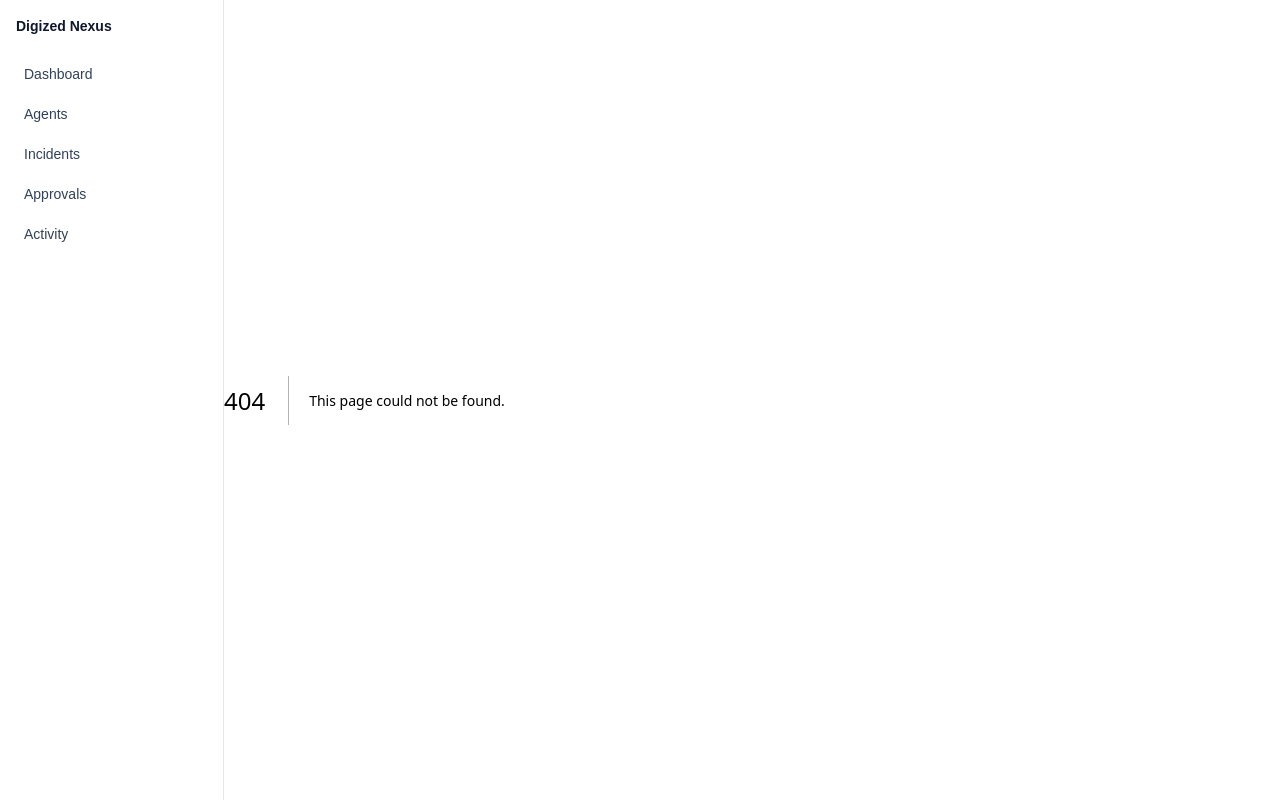
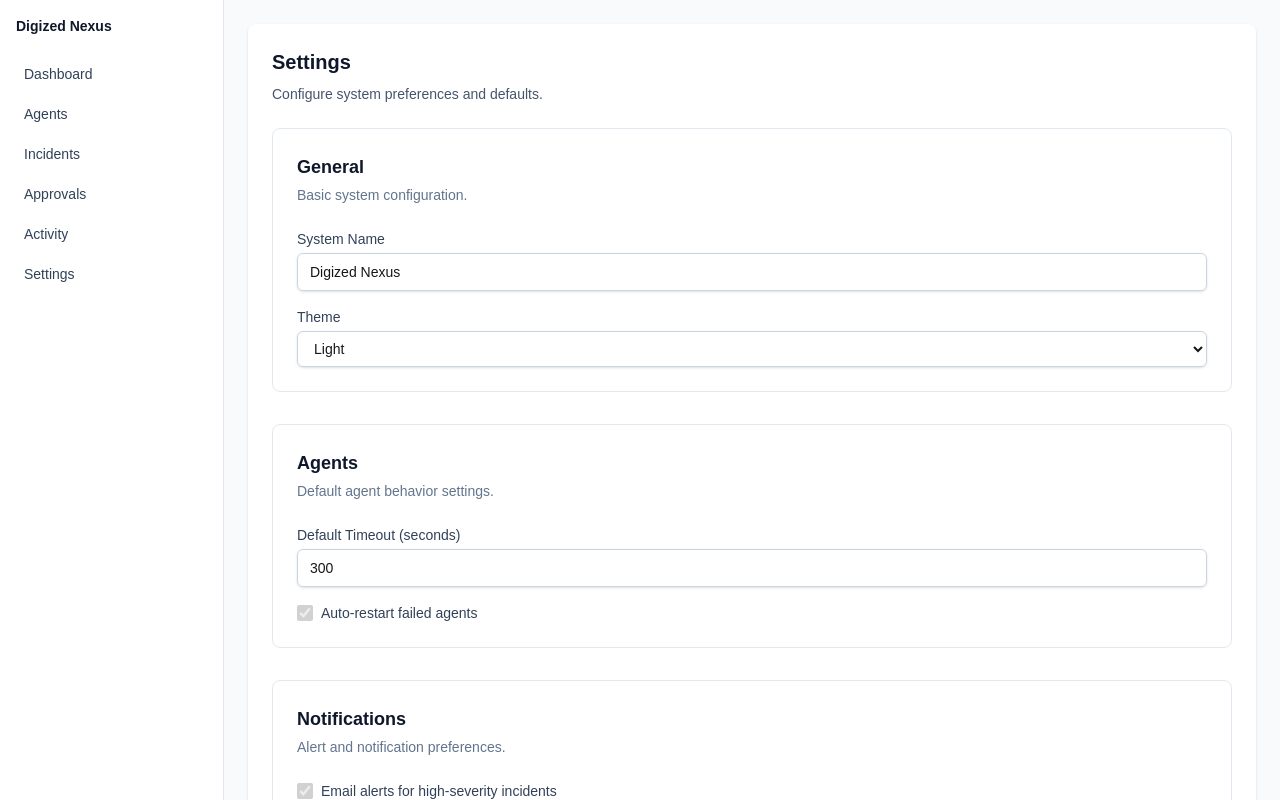
Before and after one commit to zanaknt/digized_nexus, a Next.js app in the folder digized-nexus/: page /settings in a window 1280 px wide. Before the commit this address had no page. Shown: the top 800 px of the page. Built offline with nearby package versions, Linux system fonts and the light colour scheme.

Commit message:
feat: add settings page skeleton with placeholder sections

```diff
--- /dev/null
+++ b/digized-nexus/app/settings/page.tsx
@@ -0,0 +1,108 @@
+import PageShell from "@/src/components/layout/PageShell";
+
+export default function SettingsPage() {
+  return (
+    <PageShell
+      title="Settings"
+      subtitle="Configure system preferences and defaults."
+    >
+      <div className="space-y-8">
+        <section className="rounded-lg border border-slate-200 bg-white p-6">
+          <h2 className="text-lg font-semibold text-slate-900">General</h2>
+          <p className="mt-1 text-sm text-slate-500">
+            Basic system configuration.
+          </p>
+          <div className="mt-6 space-y-4">
+            <div>
+              <label className="block text-sm font-medium text-slate-700">
+                System Name
+              </label>
+              <input
+                type="text"
+                defaultValue="Digized Nexus"
+                className="mt-1 block w-full rounded-md border border-slate-300 px-3 py-2 text-sm shadow-sm focus:border-slate-500 focus:outline-none"
+                disabled
+              />
+            </div>
+            <div>
+              <label className="block text-sm font-medium text-slate-700">
+                Theme
+              </label>
+              <select
+                className="mt-1 block w-full rounded-md border border-slate-300 px-3 py-2 text-sm shadow-sm focus:border-slate-500 focus:outline-none"
+                disabled
+              >
+                <option>Light</option>
+                <option>Dark</option>
+              </select>
+            </div>
+          </div>
+        </section>
+
+        <section className="rounded-lg border border-slate-200 bg-white p-6">
+          <h2 className="text-lg font-semibold text-slate-900">Agents</h2>
+          <p className="mt-1 text-sm text-slate-500">
+            Default agent behavior settings.
+          </p>
+          <div className="mt-6 space-y-4">
+            <div>
+              <label className="block text-sm font-medium text-slate-700">
+                Default Timeout (seconds)
+              </label>
+              <input
+                type="number"
+                defaultValue="300"
+                className="mt-1 block w-full rounded-md border border-slate-300 px-3 py-2 text-sm shadow-sm focus:border-slate-500 focus:outline-none"
+                disabled
+              />
+            </div>
+            <div className="flex items-center">
+              <input
+                type="checkbox"
+                defaultChecked
+                className="h-4 w-4 rounded border-slate-300 text-slate-600 focus:ring-slate-500"
+                disabled
+              />
+              <label className="ml-2 block text-sm text-slate-700">
+                Auto-restart failed agents
+              </label>
+            </div>
+          </div>
+        </section>
+
+        <section className="rounded-lg border border-slate-200 bg-white p-6">
+          <h2 className="text-lg font-semibold text-slate-900">
+            Notifications
+          </h2>
+          <p className="mt-1 text-sm text-slate-500">
+            Alert and notification preferences.
+          </p>
+          <div className="mt-6 space-y-4">
+            <div className="flex items-center">
+              <input
+                type="checkbox"
+                defaultChecked
+                className="h-4 w-4 rounded border-slate-300 text-slate-600 focus:ring-slate-500"
+                disabled
+              />
+              <label className="ml-2 block text-sm text-slate-700">
+                Email alerts for high-severity incidents
+              </label>
+            </div>
+            <div>
+              <label className="block text-sm font-medium text-slate-700">
+                Slack Webhook URL
+              </label>
+              <input
+                type="url"
+                placeholder="https://hooks.slack.com/..."
+                className="mt-1 block w-full rounded-md border border-slate-300 px-3 py-2 text-sm shadow-sm focus:border-slate-500 focus:outline-none"
+                disabled
+              />
+            </div>
+          </div>
+        </section>
+      </div>
+    </PageShell>
+  );
+}
--- a/digized-nexus/src/components/layout/Sidebar.tsx
+++ b/digized-nexus/src/components/layout/Sidebar.tsx
@@ -33,6 +33,12 @@ export default function Sidebar() {
         >
           Activity
         </a>
+        <a
+          href="/settings"
+          className="block rounded px-2 py-1 hover:bg-slate-100"
+        >
+          Settings
+        </a>
       </nav>
     </aside>
   );
```
